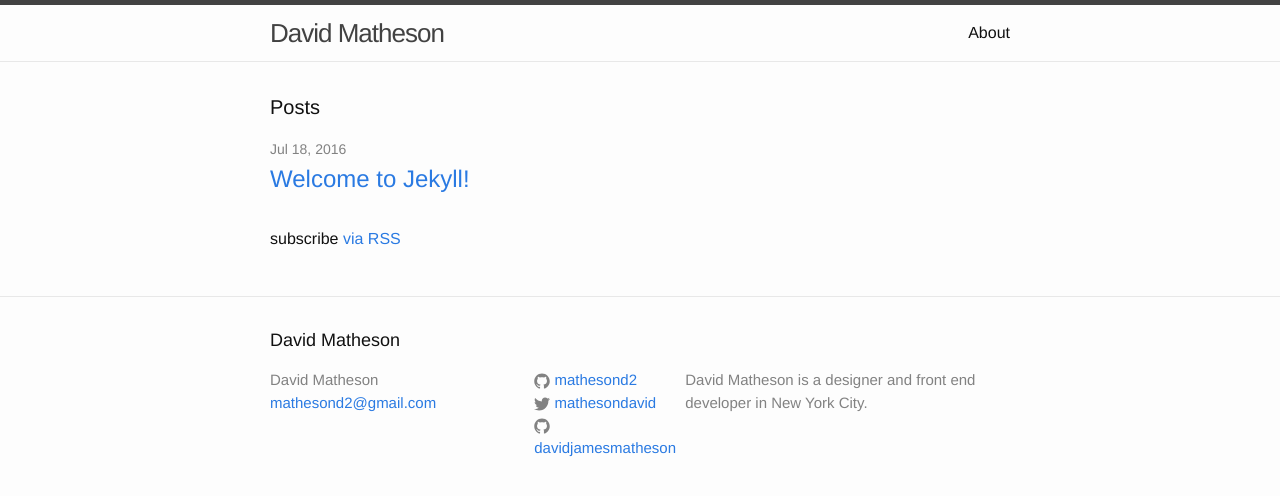
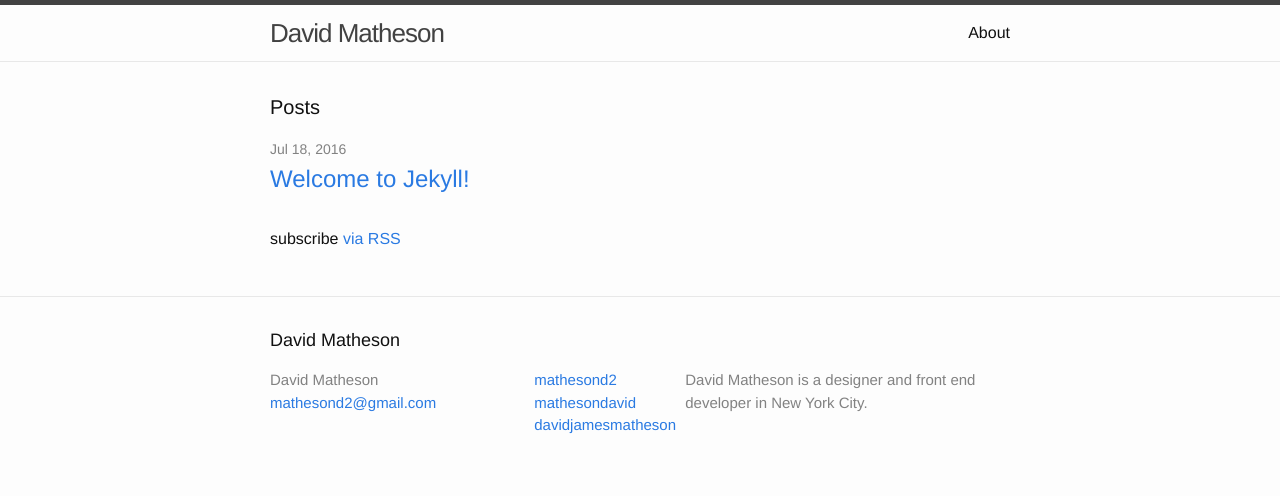
Before and after one commit to mathesond2/davidmatheson.me, a Jekyll site: the page built from index.html, in a window 1280 px wide. Shown: the top 496 px of the page. Built offline with Jekyll 4.4.1, drawn with Linux system fonts in a browser that asks for light colours.

Commit message:
deleted social icons

```diff
--- a/_includes/icon-github.html
+++ b/_includes/icon-github.html
@@ -1 +1 @@
-<a href="https://github.com/{{ include.username }}"><span class="icon icon--github">{% include icon-github.svg %}</span><span class="username">{{ include.username }}</span></a>
+<a href="https://github.com/{{ include.username }}"><span class="username">{{ include.username }}</span></a>
--- a/_includes/icon-linkedin.html
+++ b/_includes/icon-linkedin.html
@@ -1 +1 @@
-<a href="https://linkedin.com/in/{{ include.username }}"><span class="icon icon--github">{% include icon-github.svg %}</span><span class="username">{{ include.username }}</span></a>
+<a href="https://linkedin.com/in/{{ include.username }}"><span class="username">{{ include.username }}</span></a>
--- a/_includes/icon-twitter.html
+++ b/_includes/icon-twitter.html
@@ -1 +1 @@
-<a href="https://twitter.com/{{ include.username }}"><span class="icon icon--twitter">{% include icon-twitter.svg %}</span><span class="username">{{ include.username }}</span></a>
+<a href="https://twitter.com/{{ include.username }}"><span class="username">{{ include.username }}</span></a>
```
Also changed, not shown: _includes/icon-github.svg (deleted), _includes/icon-twitter.svg (deleted).
